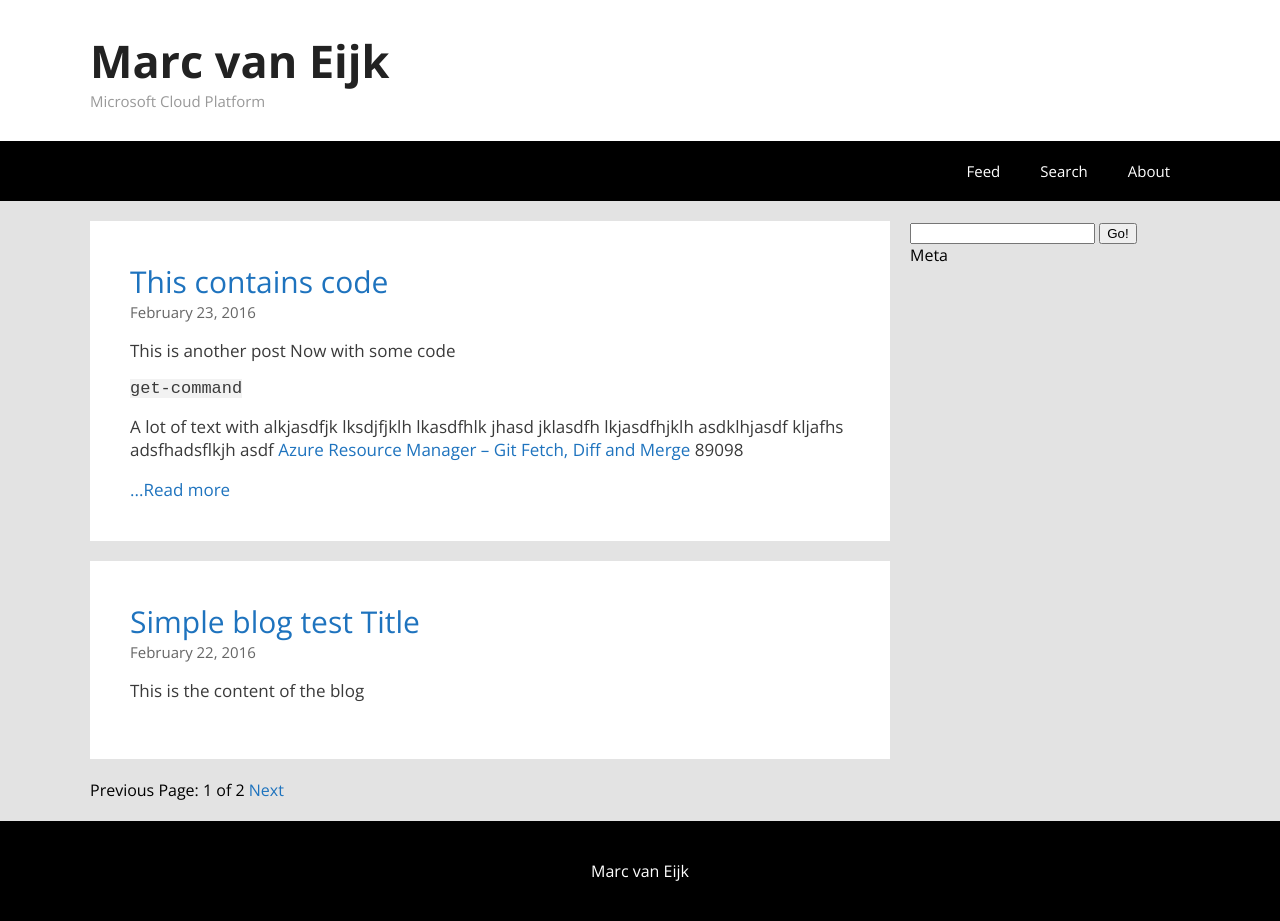
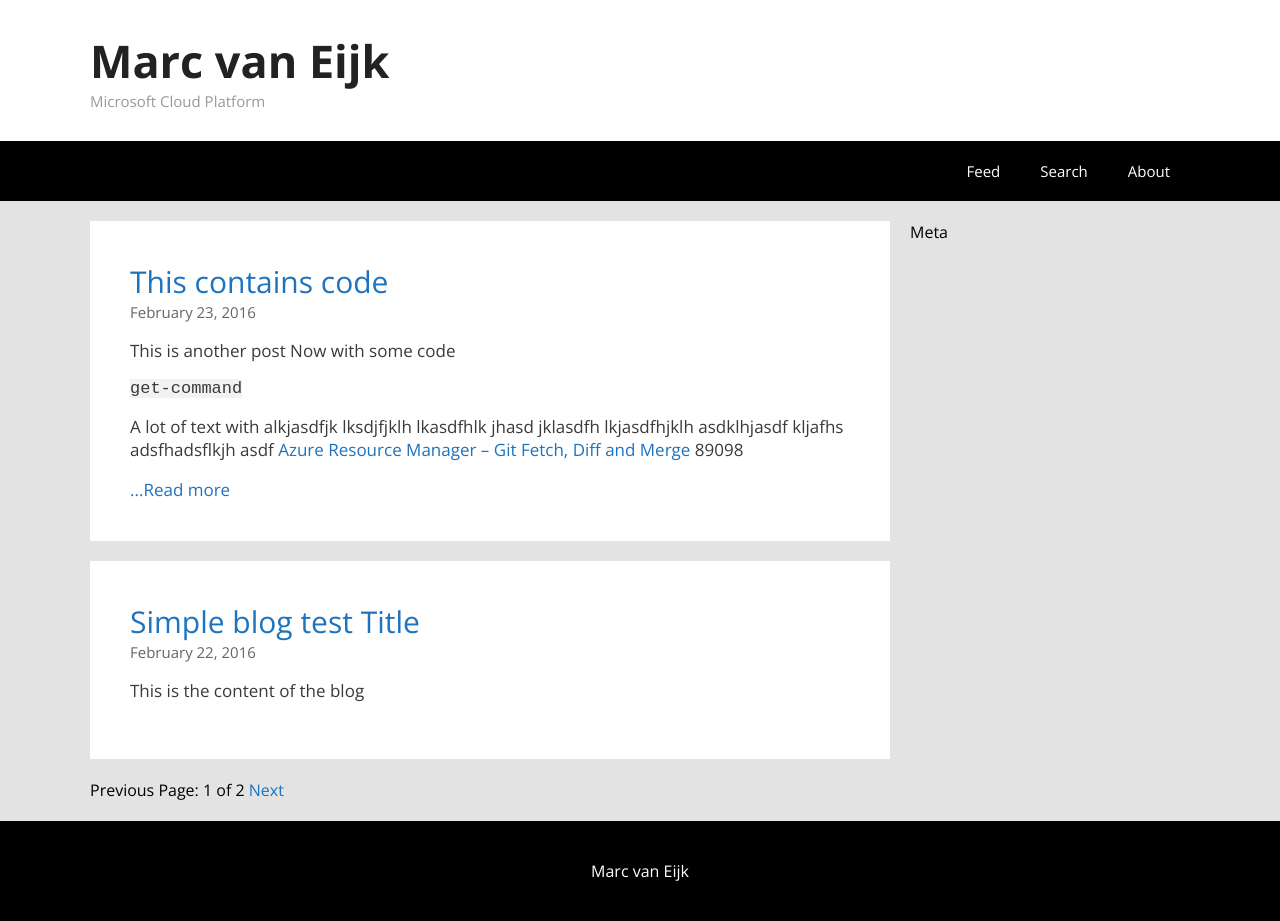
Before and after one commit to marcvaneijkdemo/marcvaneijkdemo.github.io, a Jekyll site: the page built from index.html, in a window 1280 px wide. Built offline with Jekyll 4.4.1, drawn with Linux system fonts in a browser that asks for light colours; nearby versions of some CDN libraries; the list of posts is cut into pages by our own code.

Commit message:
Update default.html

```diff
--- a/_layouts/default.html
+++ b/_layouts/default.html
@@ -32,21 +32,12 @@
     <div class="siteContentWrapper">
         <div class="siteContent">{{ content }}</div>
         <div class="siteWidgets">
-            <div class="widgetSearch">
-                <form action="get" id="site_search" action="/search.html">
-                    <input type="text" id="search_box">
-                    <input type="submit" value="Go!">
-                </form>
-            </div>
+            <div class="widgetSearch"></div>
             <div class="widgetMeta">Meta</div>
         </div>
     </div>
     <div class="siteFooterWrapper">
         <div class="siteFooter">{{ site.footer }}</div>
     </div>
-    <!-- sripts for search -->
-    <script src="/js/lunr.min.js"></script>
-    <script src="https://ajax.googleapis.com/ajax/libs/jquery/1.11.3/jquery.min.js"></script>
-    <script src="/js/search.js"></script>
 </body>
 </html>
```
